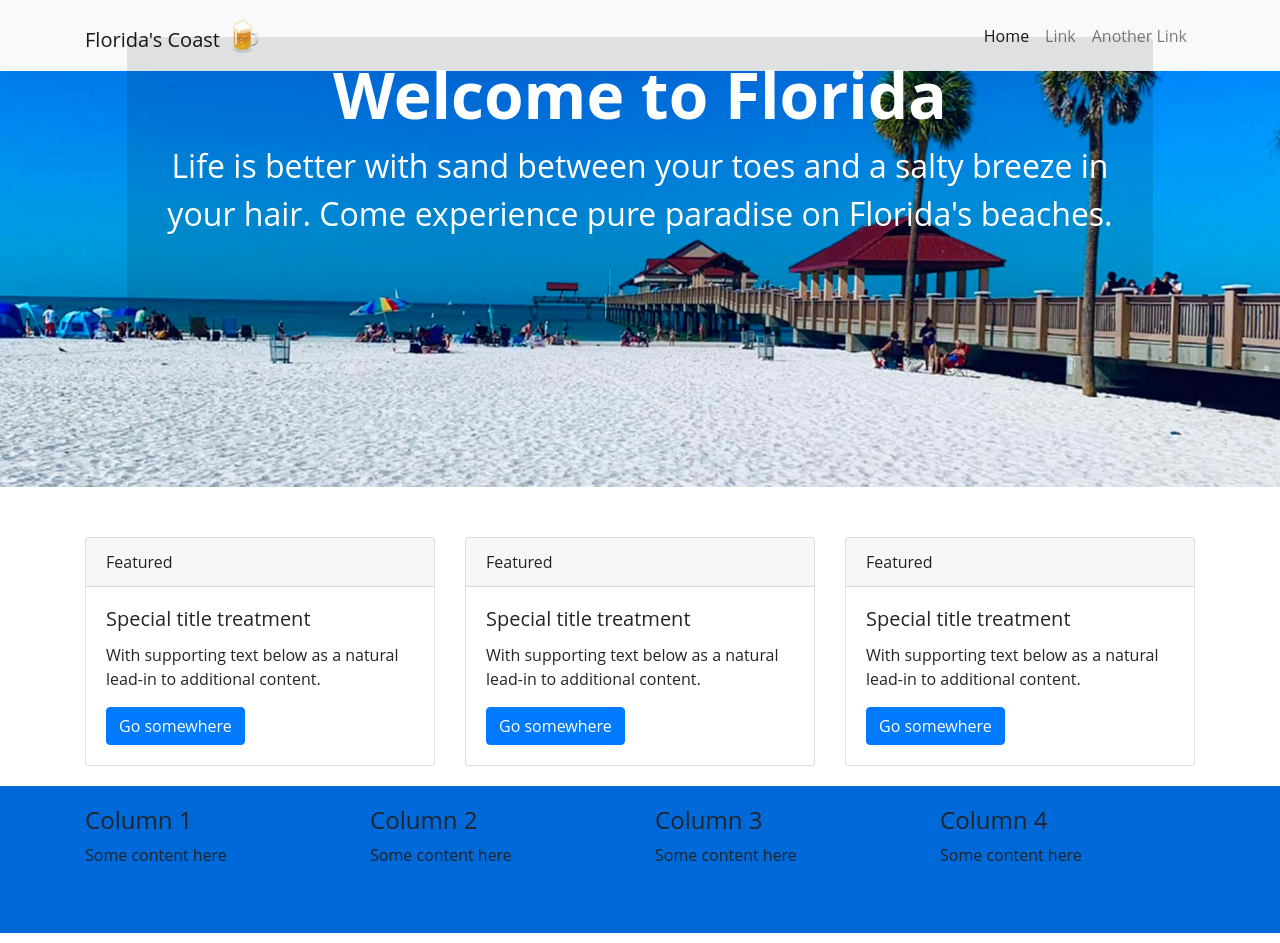
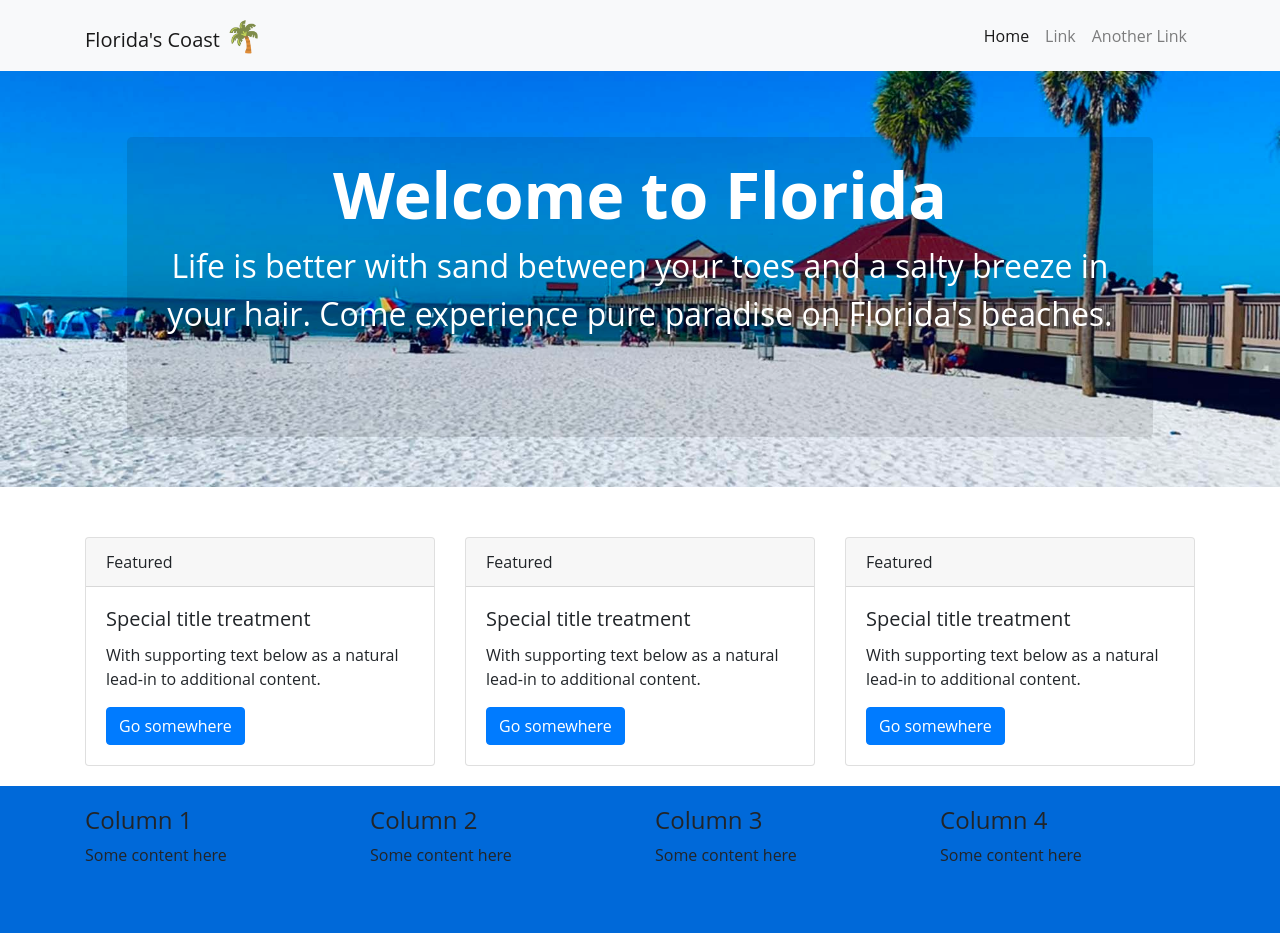
Before and after one commit to peterwgood/floridascoast, a plain HTML site: page index.html in a window 1280 px wide. Drawn offline with nearby package versions, Linux system fonts and the light colour scheme.

Commit message:
Add files via upload

```diff
--- a/index.html
+++ b/index.html
@@ -14,7 +14,7 @@
 
 <body>
 <nav class="navbar navbar-expand-lg navbar-light bg-light">
-  <div class="container"> <a class="navbar-brand" href="#">Florida's Coast <span style="font-size:30px;">&#127866;</span> </a>
+  <div class="container"> <a class="navbar-brand" href="#">Florida's Coast <span style="font-size:30px;">&#x1F334;</span> </a>
     <button class="navbar-toggler" type="button" data-toggle="collapse" data-target="#navbarSupportedContent"
       aria-controls="navbarSupportedContent" aria-expanded="false" aria-label="Toggle navigation"> <span class="navbar-toggler-icon"></span> </button>
     <div class="collapse navbar-collapse" id="navbarSupportedContent">
--- a/main.css
+++ b/main.css
@@ -12,7 +12,7 @@ font-family: 'Open Sans', sans-serif;
 .ContentPane {
 
   margin: 0 auto;
-  margin-top: -500px;
+  margin-top: -400px;
 
    background-color: rgba(0,0,0,.1);
   border-radius: 5px;
@@ -31,6 +31,13 @@ font-family: 'Open Sans', sans-serif;
 
 }
 
+@media only screen and (max-width: 1200px) {
+.ContentPane {
+
+ display: none
+  }
+}
+
 
 .banner-container {
 
```
